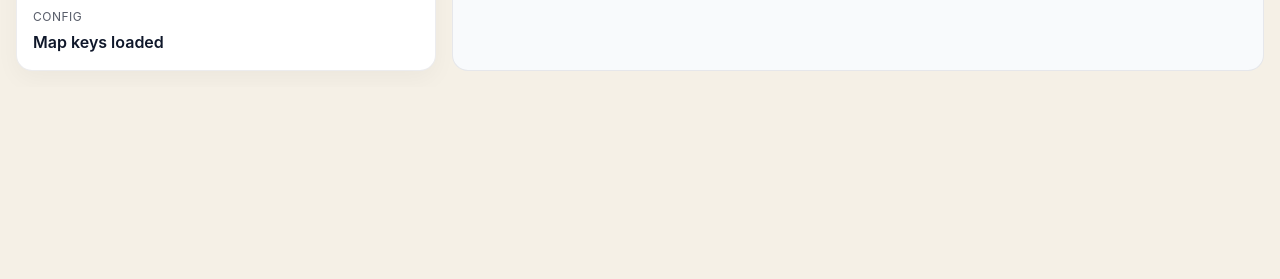
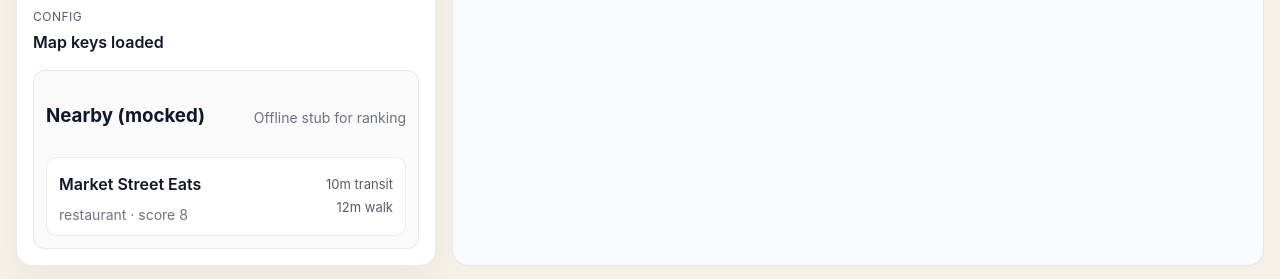
Before and after one commit to nomadavid9/closeish-app, a React (Vite) app: page / in a window 1280 px wide. Shown: the part 762-1041 px from the top of the page. Before the commit the page ends 849 px from the top, so only its background shows below. Built offline with nearby package versions, Linux system fonts and the light colour scheme; no server answers.

Commit message:
Wire mock ranking list into App filters and map selection

```diff
--- a/src/App.css
+++ b/src/App.css
@@ -155,6 +155,73 @@
   border-top: 1px solid rgba(15, 23, 42, 0.06);
 }
 
+.list-panel {
+  margin-top: 16px;
+  border: 1px solid rgba(15, 23, 42, 0.08);
+  border-radius: 12px;
+  padding: 12px;
+  background: rgba(15, 23, 42, 0.02);
+}
+
+.list-header {
+  display: flex;
+  align-items: center;
+  justify-content: space-between;
+  margin-bottom: 8px;
+}
+
+.place-list {
+  list-style: none;
+  margin: 0;
+  padding: 0;
+  display: flex;
+  flex-direction: column;
+  gap: 8px;
+}
+
+.place-item {
+  border: 1px solid rgba(15, 23, 42, 0.08);
+  border-radius: 10px;
+  padding: 10px 12px;
+  background: #fff;
+  cursor: pointer;
+  display: flex;
+  align-items: center;
+  justify-content: space-between;
+  gap: 12px;
+  transition: border-color 0.2s ease, box-shadow 0.2s ease;
+}
+
+.place-item:hover {
+  border-color: rgba(22, 61, 109, 0.3);
+  box-shadow: 0 4px 12px rgba(0, 0, 0, 0.04);
+}
+
+.place-item.selected {
+  border-color: rgba(22, 61, 109, 0.4);
+  background: rgba(22, 61, 109, 0.06);
+}
+
+.place-main {
+  display: flex;
+  flex-direction: column;
+  gap: 4px;
+}
+
+.place-meta {
+  display: flex;
+  flex-direction: column;
+  gap: 4px;
+  font-size: 13px;
+  color: rgba(15, 23, 42, 0.7);
+  text-align: right;
+}
+
+.empty {
+  padding: 12px;
+  color: rgba(15, 23, 42, 0.65);
+}
+
 .map-shell {
   flex: 1;
   min-height: 50vh;
--- a/src/App.tsx
+++ b/src/App.tsx
@@ -8,12 +8,18 @@ import {
   timeWindowOptions,
   walkVsTransitOptions,
 } from './types/filters';
+import { Place } from './types/places';
+import { fetchMockPlaces } from './services/places/mockPlaces';
+import { scorePlace } from './services/scoring/closishScore';
 import './App.css';
 
 const App: React.FC = () => {
   const [position, setPosition] = useState<Coordinates | null>(null);
   const [geoError, setGeoError] = useState<string | null>(null);
   const [filters, setFilters] = useState<FilterState>(filterDefaults);
+  const [places, setPlaces] = useState<Place[]>([]);
+  const [selectedPlaceId, setSelectedPlaceId] = useState<string | null>(null);
+  const [loadingPlaces, setLoadingPlaces] = useState<boolean>(false);
 
   const config = useMemo(() => {
     const apiKey = import.meta.env.VITE_GOOGLE_MAPS_API_KEY as string | undefined;
@@ -49,6 +55,46 @@ const App: React.FC = () => {
     setFilters((prev) => ({ ...prev, [key]: value }));
   };
 
+  useEffect(() => {
+    const loadPlaces = async () => {
+      setLoadingPlaces(true);
+      try {
+        const categoryMap = {
+          restaurants: 'restaurant',
+          cafes: 'cafe',
+          bars: 'bar',
+          parks: 'park',
+        } as const;
+
+        const results = await fetchMockPlaces({
+          origin: position,
+          categoryFilter: categoryMap[filters.placeType],
+        });
+        setPlaces(results);
+        setSelectedPlaceId((prev) => prev && results.find((p) => p.id === prev) ? prev : null);
+      } catch (error) {
+        console.error('Error loading mock places', error);
+        setPlaces([]);
+      } finally {
+        setLoadingPlaces(false);
+      }
+    };
+
+    loadPlaces();
+  }, [filters.placeType, position]);
+
+  const scoredPlaces = useMemo(() => {
+    const filtered = places.filter((place) => place.travel.walkMinutes <= filters.maxWalkMinutes + 10);
+    const scored = filtered.map((place) => ({ place, score: scorePlace(place, filters) }));
+    scored.sort((a, b) => b.score.closishScore - a.score.closishScore);
+    return scored;
+  }, [filters, places]);
+
+  const selectedPlace = useMemo(
+    () => (selectedPlaceId ? places.find((p) => p.id === selectedPlaceId) ?? null : null),
+    [places, selectedPlaceId]
+  );
+
   const renderMapState = () => {
     if (!config.isConfigured) {
       return (
@@ -79,7 +125,7 @@ const App: React.FC = () => {
       );
     }
 
-    return <MapView position={position} apiKey={config.apiKey!} mapId={config.mapId!} />;
+    return <MapView position={position} apiKey={config.apiKey!} mapId={config.mapId!} selectedPlace={selectedPlace} />;
   };
 
   const filterSummary = useMemo(() => {
@@ -218,6 +264,37 @@ const App: React.FC = () => {
               <p className="value">{config.isConfigured ? 'Map keys loaded' : 'Missing map keys'}</p>
             </div>
           </div>
+
+          <div className="list-panel">
+            <div className="list-header">
+              <h3>Nearby (mocked)</h3>
+              {loadingPlaces ? <p className="note">Loading…</p> : <p className="note">Offline stub for ranking</p>}
+            </div>
+            {scoredPlaces.length === 0 && !loadingPlaces ? (
+              <div className="empty">
+                <p>No places found for these filters yet.</p>
+              </div>
+            ) : (
+              <ul className="place-list">
+                {scoredPlaces.map(({ place, score }) => (
+                  <li
+                    key={place.id}
+                    className={`place-item ${selectedPlaceId === place.id ? 'selected' : ''}`}
+                    onClick={() => setSelectedPlaceId(place.id)}
+                  >
+                    <div className="place-main">
+                      <p className="value">{place.name}</p>
+                      <p className="note">{place.category} · score {score.closishScore.toFixed(0)}</p>
+                    </div>
+                    <div className="place-meta">
+                      <span>{place.travel.transitMinutes}m transit</span>
+                      <span>{place.travel.walkMinutes}m walk</span>
+                    </div>
+                  </li>
+                ))}
+              </ul>
+            )}
+          </div>
         </section>
 
         <section className="map-shell">{renderMapState()}</section>
```
